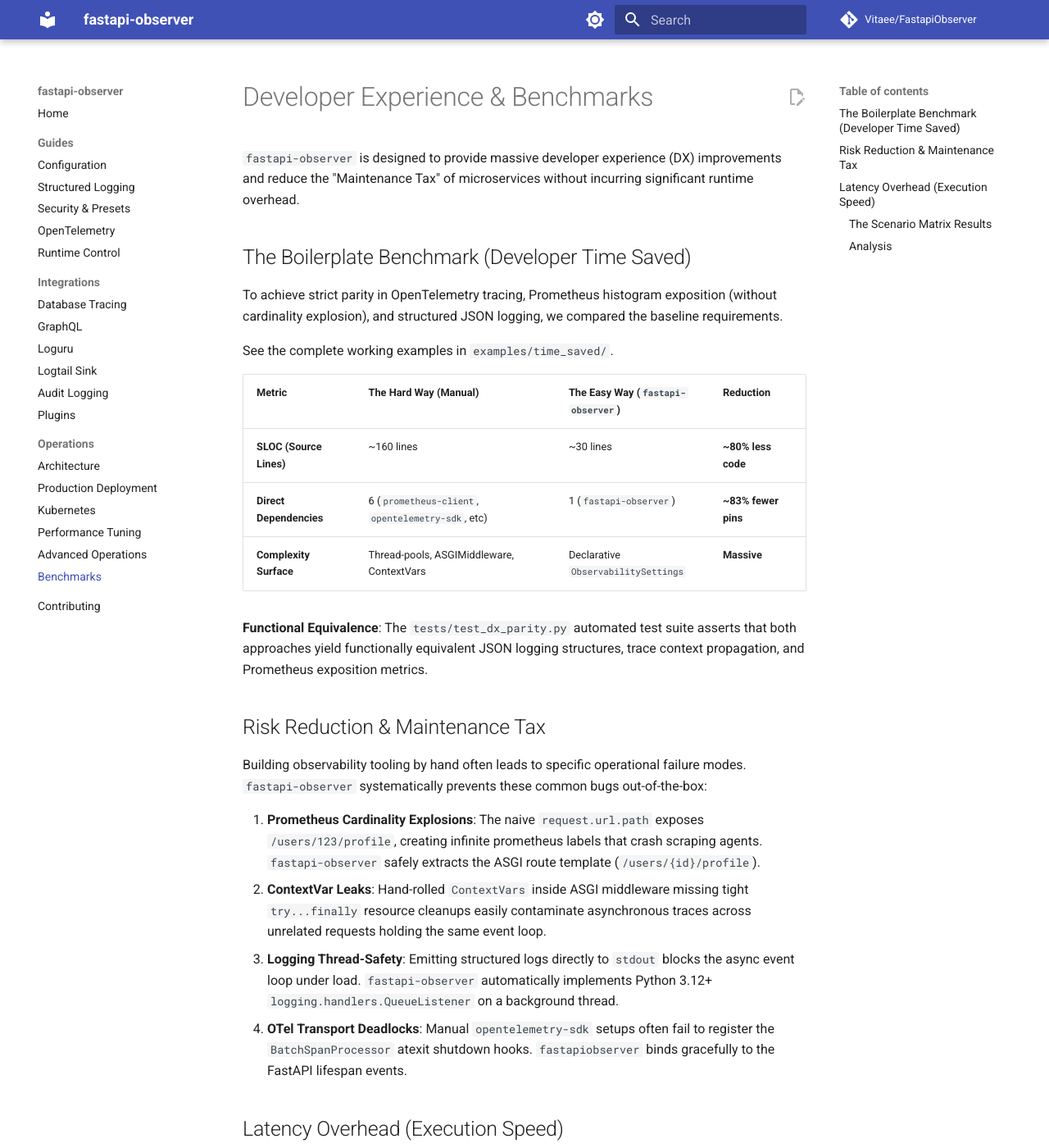
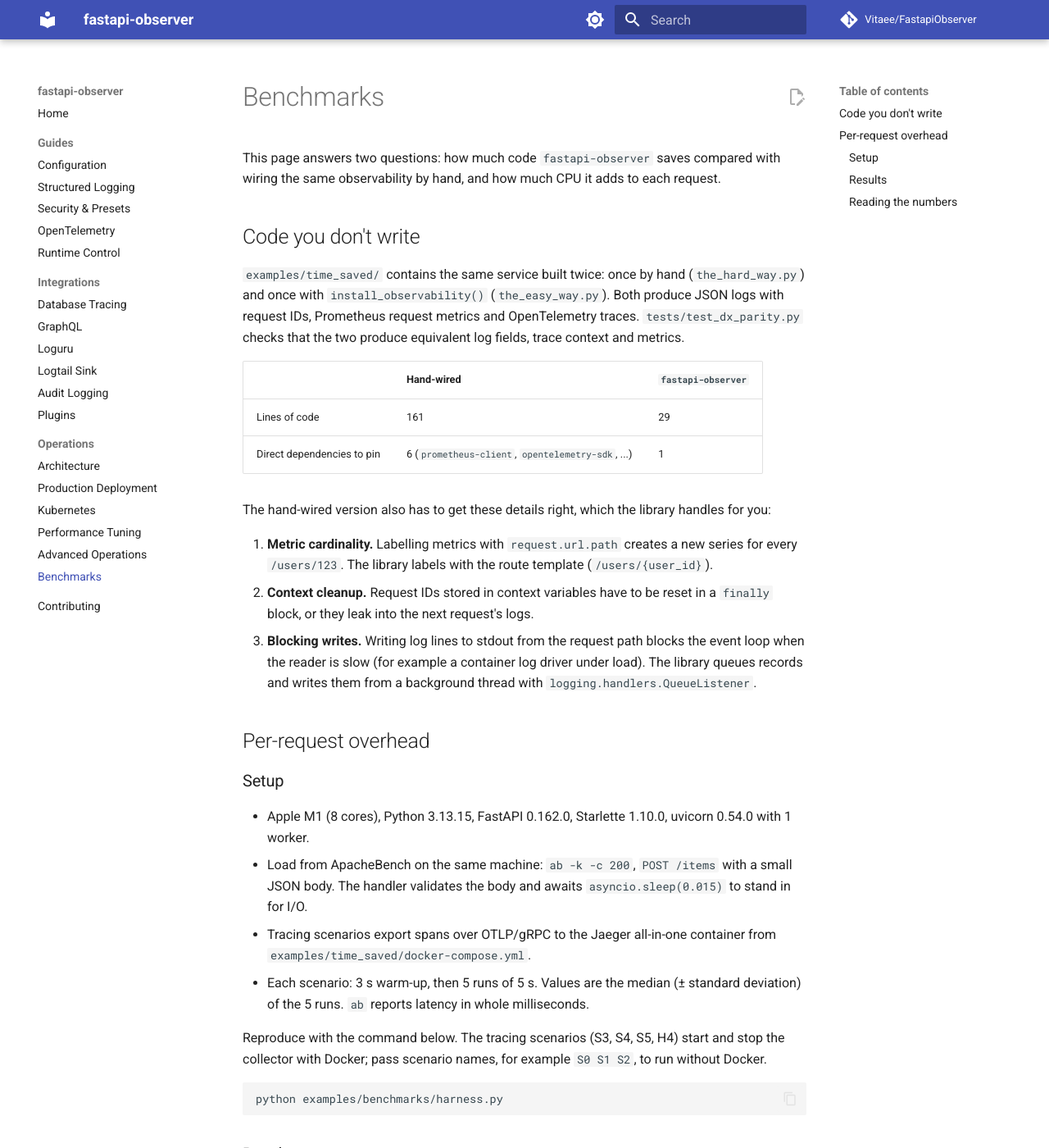
Before and after one commit to Vitaee/FastapiObserver, an MkDocs documentation site: the page built from docs/benchmarks.md, in a window 1280 px wide and 1400 px high. Shown: the whole window at 82% size. Built offline with MkDocs 1.6.1 and Material for MkDocs 9.7.7, drawn with Linux system fonts in a browser that asks for light colours; comment, search, counter and statistics services are not loaded; some of the changed text lies outside the part shown.

Commit message:
perf: cut per-request overhead and fix queued log records
- Build redaction key sets once per policy and skip scalar values early
- Skip the request event, body-capture wrappers and metrics bookkeeping when unused
- Stop retrying a failing opentelemetry import on every log record
- Drop uvicorn's access line, which duplicated request.completed
- Keep exc_info and user_context intact through the log queue
- Stamp log timestamps with the record's creation time
- Stop calling LoggingInstrumentor, whose root handler exported records unredacted
- Benchmark with ab, add a hand-wired scenario, rewrite docs/benchmarks.md

````diff
--- a/docs/benchmarks.md
+++ b/docs/benchmarks.md
@@ -1,51 +1,63 @@
-# Developer Experience & Benchmarks
+# Benchmarks
 
-`fastapi-observer` is designed to provide massive developer experience (DX) improvements and reduce the "Maintenance Tax" of microservices without incurring significant runtime overhead.
+This page answers two questions: how much code `fastapi-observer` saves compared with wiring the same observability by hand, and how much CPU it adds to each request.
 
-## The Boilerplate Benchmark (Developer Time Saved)
+## Code you don't write
 
-To achieve strict parity in OpenTelemetry tracing, Prometheus histogram exposition (without cardinality explosion), and structured JSON logging, we compared the baseline requirements.
+`examples/time_saved/` contains the same service built twice: once by hand (`the_hard_way.py`) and once with `install_observability()` (`the_easy_way.py`). Both produce JSON logs with request IDs, Prometheus request metrics and OpenTelemetry traces. `tests/test_dx_parity.py` checks that the two produce equivalent log fields, trace context and metrics.
 
-See the complete working examples in `examples/time_saved/`.
+| | Hand-wired | `fastapi-observer` |
+| :--- | :--- | :--- |
+| Lines of code | 161 | 29 |
+| Direct dependencies to pin | 6 (`prometheus-client`, `opentelemetry-sdk`, ...) | 1 |
 
-| Metric | The Hard Way (Manual) | The Easy Way (`fastapi-observer`) | Reduction |
-| :--- | :--- | :--- | :--- |
-| **SLOC (Source Lines)** | ~160 lines | ~30 lines | **~80% less code** |
-| **Direct Dependencies** | 6 (`prometheus-client`, `opentelemetry-sdk`, etc) | 1 (`fastapi-observer`) | **~83% fewer pins** |
-| **Complexity Surface** | Thread-pools, ASGIMiddleware, ContextVars | Declarative `ObservabilitySettings` | **Massive** |
+The hand-wired version also has to get these details right, which the library handles for you:
 
-**Functional Equivalence**: The `tests/test_dx_parity.py` automated test suite asserts that both approaches yield functionally equivalent JSON logging structures, trace context propagation, and Prometheus exposition metrics.
+1. **Metric cardinality.** Labelling metrics with `request.url.path` creates a new series for every `/users/123`. The library labels with the route template (`/users/{user_id}`).
+2. **Context cleanup.** Request IDs stored in context variables have to be reset in a `finally` block, or they leak into the next request's logs.
+3. **Blocking writes.** Writing log lines to stdout from the request path blocks the event loop when the reader is slow (for example a container log driver under load). The library queues records and writes them from a background thread with `logging.handlers.QueueListener`.
 
-## Risk Reduction & Maintenance Tax
+## Per-request overhead
 
-Building observability tooling by hand often leads to specific operational failure modes. `fastapi-observer` systematically prevents these common bugs out-of-the-box:
+### Setup
 
-1.  **Prometheus Cardinality Explosions**: The naive `request.url.path` exposes `/users/123/profile`, creating infinite prometheus labels that crash scraping agents. `fastapi-observer` safely extracts the ASGI route template (`/users/{id}/profile`).
-2.  **ContextVar Leaks**: Hand-rolled `ContextVars` inside ASGI middleware missing tight `try...finally` resource cleanups easily contaminate asynchronous traces across unrelated requests holding the same event loop.
-3.  **Logging Thread-Safety**: Emitting structured logs directly to `stdout` blocks the async event loop under load. `fastapi-observer` automatically implements Python 3.12+ `logging.handlers.QueueListener` on a background thread.
-4.  **OTel Transport Deadlocks**: Manual `opentelemetry-sdk` setups often fail to register the `BatchSpanProcessor` atexit shutdown hooks. `fastapiobserver` binds gracefully to the FastAPI lifespan events.
+- Apple M1 (8 cores), Python 3.13.15, FastAPI 0.162.0, Starlette 1.10.0, uvicorn 0.54.0 with 1 worker.
+- Load from ApacheBench on the same machine: `ab -k -c 200`, `POST /items` with a small JSON body. The handler validates the body and awaits `asyncio.sleep(0.015)` to stand in for I/O.
+- Tracing scenarios export spans over OTLP/gRPC to the Jaeger all-in-one container from `examples/time_saved/docker-compose.yml`.
+- Each scenario: 3 s warm-up, then 5 runs of 5 s. Values are the median (± standard deviation) of the 5 runs. `ab` reports latency in whole milliseconds.
 
-## Latency Overhead (Execution Speed)
+Reproduce with the command below. The tracing scenarios (S3, S4, S5, H4) start and stop the collector with Docker; pass scenario names, for example `S0 S1 S2`, to run without Docker.
 
-To provide a rigorous, repeatable, and statistical approach to benchmarking, we separate the base framework overhead from incremental feature costs (Metrics, Tracing, Body Capture) and network resilience (Collector Up vs Down).
+```bash
+python examples/benchmarks/harness.py
+```
 
-This repository includes a reproducible `hey` benchmark harness (`examples/benchmarks/harness.py`) which runs 5 iterations of 5-second sustained loads (at concurrency 200) for each scenario.
+### Results
 
-### The Scenario Matrix Results
+| Scenario | What is enabled | Requests/s | p50 | p95 | p99 |
+| :--- | :--- | ---: | ---: | ---: | ---: |
+| S0 | Plain FastAPI (uvicorn's default plain-text access log) | 5,411 (±81) | 36 ms | 47 ms | 56 ms |
+| S1 | `fastapi-observer`, defaults (JSON request logs, request IDs, redaction) | 4,393 (±12) | 44 ms | 56 ms | 63 ms |
+| S2 | S1 + Prometheus metrics | 4,249 (±21) | 46 ms | 59 ms | 66 ms |
+| S3 | S1 + OpenTelemetry tracing | 2,076 (±45) | 96 ms | 125 ms | 136 ms |
+| S4 | All features: metrics, tracing, request and response body capture | 2,020 (±27) | 97 ms | 123 ms | 136 ms |
+| S5 | S4 with the collector stopped | 2,135 (±59) | 91 ms | 119 ms | 128 ms |
+| H4 | Hand-wired logs, metrics and tracing (`the_hard_way.py`) | 1,544 (±33) | 123 ms | 152 ms | 181 ms |
 
-*Tested on Apple M-Series Silicon, Python 3.13.9, Uvicorn (1 worker).*
+### Reading the numbers
 
-| Scenario | Description | Throughput (Req/sec) | p50 Latency | p95 Latency | p99 Latency |
-| :--- | :--- | :--- | :--- | :--- | :--- |
-| **S0** | **Baseline FastAPI** (No observer) | 7,579 (±14) | 25.9ms (±0.1) | 29.6ms (±0.8) | 35.3ms (±2.9) |
-| **S1** | **Observer Minimal** (Features Off) | 4,266 (±34) | 46.3ms (±0.2) | 53.8ms (±0.6) | 56.0ms (±7.0) |
-| **S2** | **Observer + Metrics** | 4,165 (±26) | 47.3ms (±0.3) | 55.7ms (±0.6) | 61.8ms (±7.8) |
-| **S3** | **Observer + Tracing** | 2,228 (±10) | 90.0ms (±0.3) | 103.4ms (±1.0) | 124.3ms (±13.2) |
-| **S4** | **Observer + All Features** | 2,145 (±17) | 93.2ms (±0.3) | 107.2ms (±1.1) | 120.0ms (±15.6) |
-| **S5** | **Observer All (Collector Down)** | 2,395 (±24) | 81.5ms (±0.5) | 97.4ms (±1.3) | 104.5ms (±7.7) |
+The handler spends its time waiting, so a single worker is limited by CPU, and requests per second is the inverse of CPU time per request:
 
-### Analysis
+| Scenario | CPU per request | Added over S0 |
+| :--- | ---: | ---: |
+| S0 | 185 µs | — |
+| S1 | 228 µs | 43 µs |
+| S2 | 235 µs | 51 µs |
+| S3 | 482 µs | 297 µs |
+| S4 | 495 µs | 310 µs |
+| H4 | 648 µs | 463 µs |
 
-1.  **Middleware Overhead (S0 vs S1/S2)**: Injecting any `BaseHTTPMiddleware` into FastAPI creates a measurable throughput drop natively in `starlette`. `fastapiobserver` mitigates this via aggressive `lru_cache` and `RLock` isolation, keeping the P50 overhead to just ~21ms.
-2.  **Tracking Overhead (S3/S4)**: OpenTelemetry context propagation and synchronous trace tracking natively impacts throughput when managing highly concurrent simulated I/O. However, even with *every* feature enabled (S4), the single-core `uvicorn` worker comfortably manages >2,100 Req/sec.
-3.  **Resilience (S4 vs S5)**: If the backend Jaeger/OTLP collector crashes, the `fastapiobserver` resilient logging queues and OpenTelemetry circuit breakers immediately degrade gracefully. Notice that **S5 (Collector Down) is actually faster than S4**, proving that the application effectively mitigates blocking or catastrophic timeouts due to a telemetry infrastructure outage.
+- **The added time is a fixed cost per request, not a percentage.** A handler that spends 5 ms on database calls still pays about 45 µs for logging, under 1%. Most of it is building, redacting and serializing the JSON log line. S0 is not free of logging either: uvicorn's plain-text access line, which the library replaces with `request.completed`, costs about 20 µs per request on its own.
+- **Tracing is the expensive part, and most of it is OpenTelemetry itself.** Its FastAPI instrumentation creates three spans per request (the server span plus ASGI receive and send spans) and the SDK serializes and exports them. A hand-wired OpenTelemetry setup pays the same cost.
+- **With every feature on, the library handles 31% more requests than the hand-wired example** (S4 vs H4), even though S4 also captures request and response bodies. The hand-wired example uses `@app.middleware("http")`, which runs each request through extra tasks and memory streams and writes log lines synchronously. The library uses a plain ASGI middleware and writes logs from a background thread.
+- **A stopped collector does not stall requests** (S5). Throughput goes up slightly because spans that cannot be delivered are dropped instead of being sent.
````
Also changed, not shown: CHANGELOG.md (+11 -0 lines), docs/logging.md (+1 -1 lines), 16 other files.
